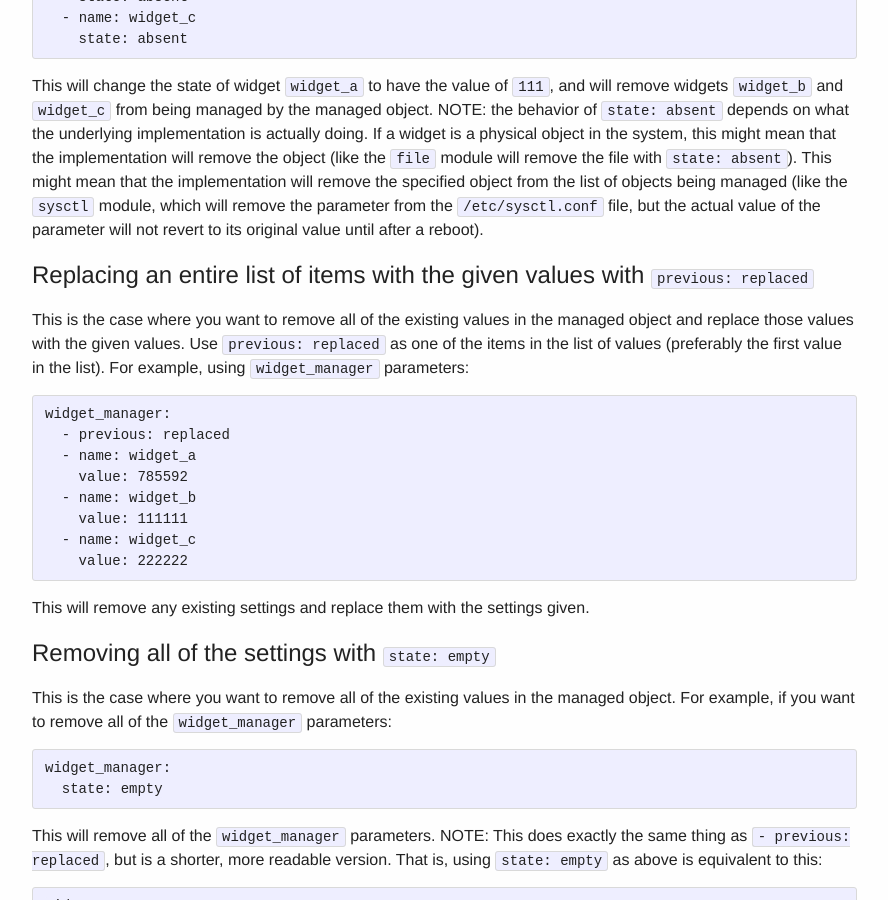
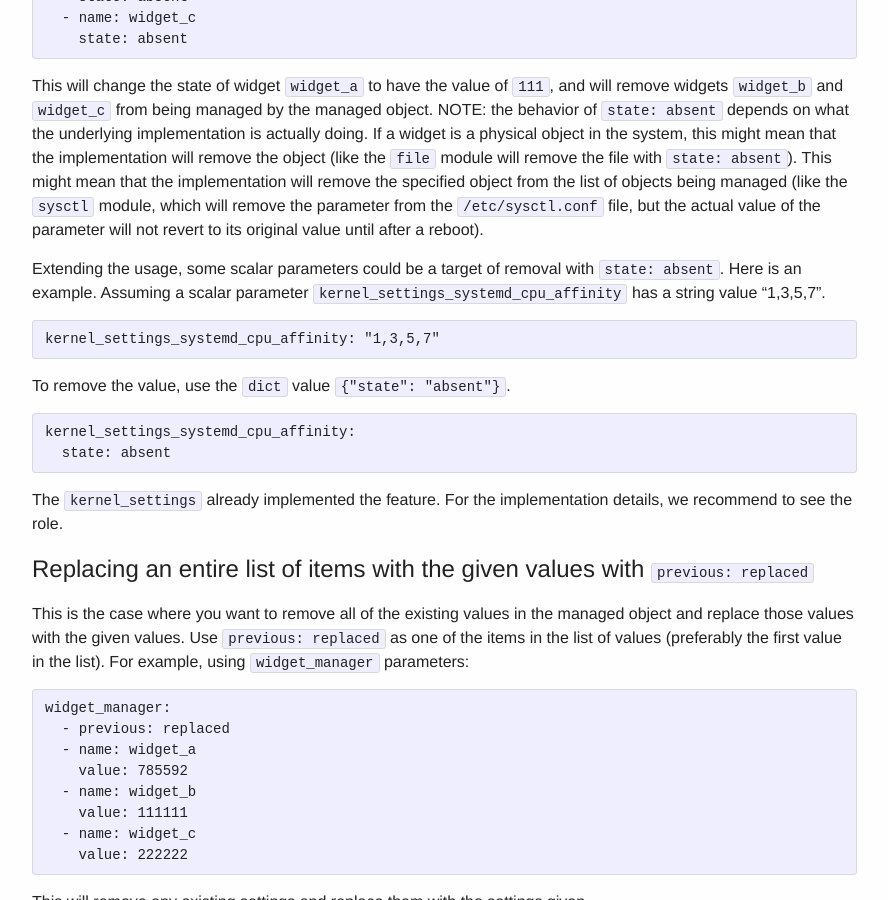
Before and after one commit to linux-system-roles/linux-system-roles.github.io, a Jekyll site: the page built from documentation/incremental_settings.md, in a window 1280 px wide and 900 px high, scrolled down 1135 px. Shown: the whole window, without its empty margins (38-926 px from the left). Built offline with Jekyll 4.4.1, drawn with Linux system fonts in a browser that asks for light colours.

Commit message:
Add standard for removing scalar parameters to docs
RHELPLAN-49962

````diff
--- a/documentation/incremental_settings.md
+++ b/documentation/incremental_settings.md
@@ -59,6 +59,20 @@ the list of objects being managed (like the `sysctl` module, which will remove
 the parameter from the `/etc/sysctl.conf` file, but the actual value of the
 parameter will not revert to its original value until after a reboot).
 
+Extending the usage, some scalar parameters could be a target of removal with
+`state: absent`. Here is an example. Assuming a scalar parameter
+`kernel_settings_systemd_cpu_affinity` has a string value "1,3,5,7".
+```yaml
+kernel_settings_systemd_cpu_affinity: "1,3,5,7"
+```
+To remove the value, use the `dict` value `{"state": "absent"}`.
+```yaml
+kernel_settings_systemd_cpu_affinity:
+  state: absent
+```
+The `kernel_settings` already implemented the feature. For the implementation
+details, we recommend to see the role.
+
 ## Replacing an entire list of items with the given values with `previous: replaced`
 
 This is the case where you want to remove all of the existing values in the
````
